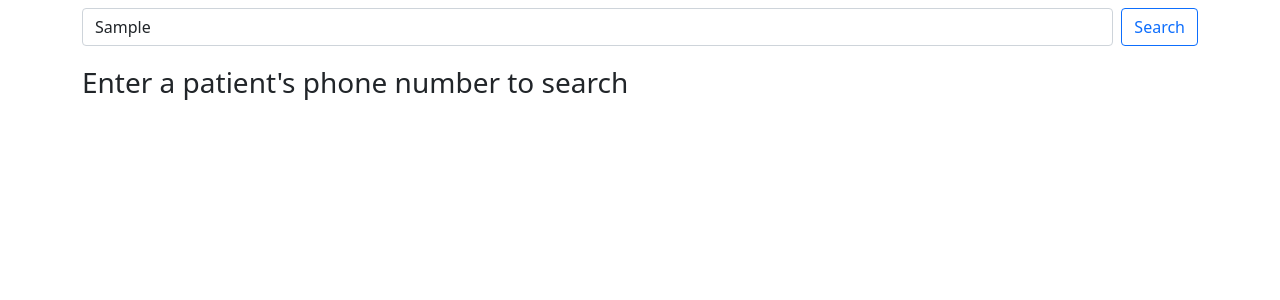
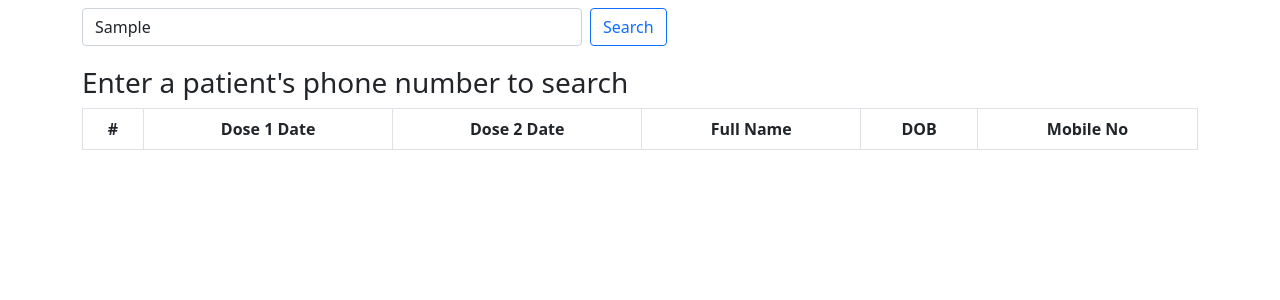
Before and after one commit to bechara-rizk/AUBCOVAX, a Django app: template mysite/main/templates/medicalSearch.html in a window 1280 px wide. Shown: the part 56-356 px from the top of the page. Run offline with Django 4.2, Linux system fonts and the light colour scheme; the template is opened without the code that fills it: most values are stand-ins (such as "Sample title", 1, 10 or a date in 2020); lists and menus that the app fills with data are empty.

Commit message:
medical search dev

```diff
--- a/mysite/main/templates/medicalSearch.html
+++ b/mysite/main/templates/medicalSearch.html
@@ -1,34 +1,111 @@
+
 {% extends 'base.html' %}
-
+{%load static %}
 {% block title %}Search for a patient{% endblock %}
 
 {% block css %}
 <style>
+
     .search-input:placeholder-shown {
         font-style: italic;
     }
+
+    .search-input{
+        width:500px;
+    }
+
+    medicalSheader{
+        font-size: 20px;
+    }
+
+    PFheader{
+
+        font-size: 25px;
+    }
+
+    CVtheader{
+        font-size: 17px;
+    }
+
+    td {
+        background-color: white;
+        text-align: center;
+
+}
+
+th {
+    background-color: white;
+  text-align: center;
+}
+
+tbody{
+    background-color: white;
+}
+
+
 </style>
 {% endblock %}
 
+
+
 {% block content %}
+
+
+
 <form method="post" class="d-flex" style="margin-bottom: 20px;">
     {% csrf_token %}
     <input class="form-control me-2 search-input" type="search" placeholder="Enter a phone number" value="{{nb}}" aria-label="Search" name="phoneNb">
     <button class="btn btn-outline-primary" type="submit">Search</button>
 </form>
+<table class="table table-bordered">
+
+    <tr>
+        <th>#</th>
+        <th>Dose 1 Date</th>
+        <th>Dose 2 Date</th>
+        <th>Full Name</th>
+        <th>DOB</th>
+        <th>Mobile No</th>
+
+    </tr>
 {% if notFound %}
 <h3>Sorry, we couldn't find a patient with that phone number</h3>
 {% else %}
 {% if result %}
-<h3>Patient found!</h3>
-{{patient}}
-{{patient.name}}
-{{patient.DOB}}
-{{patient.email}}
-{{patient.username}}
+<PFheader>Patient found!</PFheader>
+<br>
+<br>
+
+            <tr>
+                    <td>{{patient.ID_nbr}}</td>
+                    {% if patient.doseOne %}
+
+                    <td>{{patient.doseOneDate}}</td>
+                    {% else %}
+                    <td>dose not yet administered</td>
+                    {%endif%}
+
+                    {% if patient.doseOne %}
+                    <td>{{patient.doseTwoDate}}</td>
+                    {% else %}
+                    <td>dose not yet administered</td>
+                    {%endif%}
+                    <td>{{patient.name}}</td>
+                    <td>{{patient.DOB}}</td>
+                    <td>{{patient.phone_nbr}}</td>
+
+                </tr>
+                </table>
+
+<br>
+<br>
+<br>
 <br>
 {% if not patient.doseOne %}
-<h3>First dose not yet administered</h3>
+<br>
+<medicalSheader>First dose not yet administered</medicalSheader>
+<br>
+<br>
 Date: {{patient.doseOneDate}}
 <br>
 Time: {{patient.doseOneTime}}
@@ -40,7 +117,9 @@ Time: {{patient.doseOneTime}}
     <button class="btn btn-warning" type="submit" name="confirm" value="{{patient.phone_nbr}}">Confirm Vaccination</button>
 </form>
 {% else %}
-<h3>Cannot vaccinate today</h3>
+<br>
+<br>
+<CVtheader>Cannot vaccinate today</CVtheader>
 {% endif %}
 
 {% else %}
@@ -73,7 +152,7 @@ Schedule second dose
     <button class="btn btn-warning" type="submit" name="confirm2" value="{{patient.phone_nbr}}">Confirm Second Vaccination</button>
 </form>
 {% else %}
-<h3>Cannot vaccinate today</h3>
+<CVtheader>Cannot vaccinate today</CVtheader>
 {% endif %}
 
 {% endif %}
```
